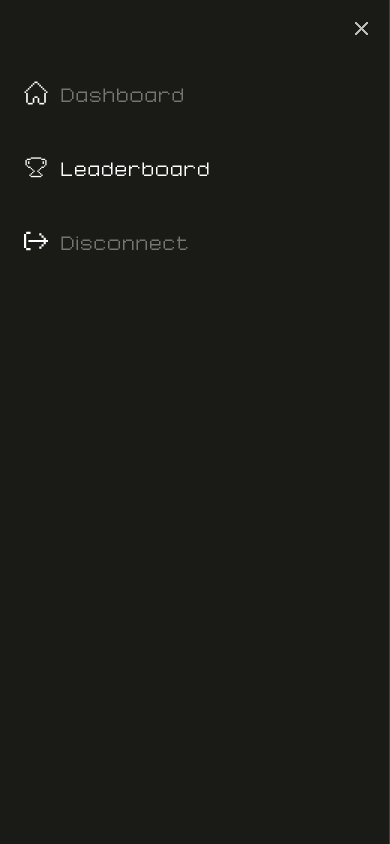
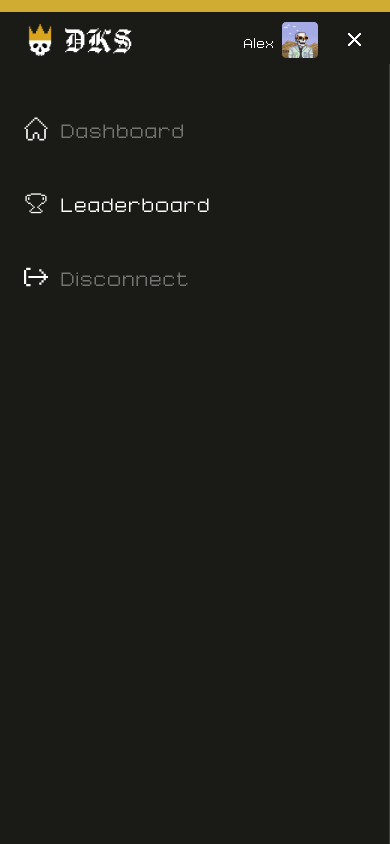
Before and after one commit to reubence/dks, a Next.js app: page /leaderboard in a window 390 px wide. Both pictures are taken after a click on the button 354 px from the left and 39 px from the top of the page. Shown: the top 844 px of the page. Built offline with nearby package versions, Linux system fonts and the light colour scheme.

Commit message:
Mobile Menu Fixes

```diff
--- a/app/(dashboard)/leaderboard/page.jsx
+++ b/app/(dashboard)/leaderboard/page.jsx
@@ -210,7 +210,7 @@ export default function Leaderboard() {
                     <TableRow
                       key={invoice.rank}
                       className={cn(
-                        "[&_td:last-child]:rounded-r-md [&_td:first-child]:rounded-l-md",
+                        "[&_td:last-child]:rounded-r-lg [&_td:first-child]:rounded-l-lg lg:[&_td:last-child]:rounded-r-md lg:[&_td:first-child]:rounded-l-md",
                         {
                           "border-l-[#CBA753] bg-gradient-to-r from-[#CBA75380] to-[#CBA75300] gradient-one":
                             i == 0,
--- a/components/navigation-menu.jsx
+++ b/components/navigation-menu.jsx
@@ -24,6 +24,7 @@ import DISCONNECT from "@/public/images/icons/disconnect-icon.svg";
 import HOME from "@/public/images/icons/home-icon.svg";
 import LEADERBOARD from "@/public/images/icons/leaderboard-icon.svg";
 
+import * as SheetPrimitive from "@radix-ui/react-dialog";
 import { Button, buttonVariants } from "./ui/button";
 import { cn } from "@/lib/utils";
 import Link from "next/link";
@@ -35,10 +36,12 @@ function classNames() {
 
 export default function NavigationMenu({ isLoggedIn }) {
   const pathname = usePathname();
+  const [sheetOpen, setSheetOpen] = React.useState();
   const [active, setActive] = React.useState(
     pathname === "/dashboard" ? "dashboard" : "leaderboard"
   );
 
+  console.log(sheetOpen);
   React.useEffect(() => {
     if (pathname === "/dashboard") {
       setActive("dashboard");
@@ -47,8 +50,12 @@ export default function NavigationMenu({ isLoggedIn }) {
     }
   }, [pathname]);
 
+  if (sheetOpen) {
+    document.body.style.pointerEvents = "auto";
+  }
+
   return (
-    <nav className="w-full bg-primary">
+    <nav className="w-full bg-primary z-[999999999]">
       <div className="absolute h-3 w-full bg-accent z-10" />
       <div className="h-[70px] px-6 pb-3 pt-[22px] relative justify-between flex">
         <div className="flex items-center text-2xl gap-2 font-waves">
@@ -84,9 +91,14 @@ export default function NavigationMenu({ isLoggedIn }) {
                 </Link>
               </PopoverContent>
             </Popover>
-            <div className="ml-4 lg:hidden">
-              <Sheet>
+            <div className="ml-4 lg:hidden relative">
+              <Sheet
+                onOpenChange={() => {
+                  setSheetOpen(!sheetOpen);
+                }}
+              >
                 <SheetTrigger>
+                  {!sheetOpen ? (
                     <svg
                       width="24"
                       height="24"
@@ -106,9 +118,27 @@ export default function NavigationMenu({ isLoggedIn }) {
                         </clipPath>
                       </defs>
                     </svg>
+                  ) : (
+                    <svg
+                      width="24"
+                      height="24"
+                      viewBox="0 0 24 24"
+                      fill="none"
+                      xmlns="http://www.w3.org/2000/svg"
+                    >
+                      <path
+                        d="M19 17H18V16H17V15H16V14H15V13H14V12H13V11H12V10H11V9H10V8H9V7H8V6H6V8H7V9H8V10H9V11H10V12H11V13H12V14H13V15H14V16H15V17H16V18H17V19H19V17Z"
+                        fill="white"
+                      />
+                      <path
+                        d="M6 17H7V16H8V15H9V14H10V13H11V12H12V11H13V10H14V9H15V8H16V7H17V6H19V8H18V9H17V10H16V11H15V12H14V13H13V14H12V15H11V16H10V17H9V18H8V19H6V17Z"
+                        fill="white"
+                      />
+                    </svg>
+                  )}
                 </SheetTrigger>
                 <SheetContent side="left">
-                  <div className="flex flex-col h-full pt-14">
+                  <div className="flex flex-col h-full pt-7 sm:pt-14">
                     <Link
                       href="/dashboard"
                       className={cn(
--- a/components/ui/sheet.jsx
+++ b/components/ui/sheet.jsx
@@ -20,7 +20,7 @@ SheetPortal.displayName = SheetPrimitive.Portal.displayName;
 const SheetOverlay = React.forwardRef(({ className, ...props }, ref) => (
   <SheetPrimitive.Overlay
     className={cn(
-      "fixed inset-0 z-50 bg-background/80 backdrop-blur-sm data-[state=open]:animate-in data-[state=closed]:animate-out data-[state=closed]:fade-out-0 data-[state=open]:fade-in-0",
+      "hidden sm:block fixed inset-0 z-50 sm:bg-background/80 sm:backdrop-blur-sm data-[state=open]:animate-in data-[state=closed]:animate-out data-[state=closed]:fade-out-0 data-[state=open]:fade-in-0",
       className
     )}
     {...props}
@@ -37,7 +37,8 @@ const sheetVariants = cva(
         top: "inset-x-0 top-0 border-b data-[state=closed]:slide-out-to-top data-[state=open]:slide-in-from-top",
         bottom:
           "inset-x-0 bottom-0 border-t data-[state=closed]:slide-out-to-bottom data-[state=open]:slide-in-from-bottom",
-        left: "inset-y-0 left-0 h-full w-full sm:w-3/4 border-r data-[state=closed]:slide-out-to-left data-[state=open]:slide-in-from-left sm:max-w-sm",
+        // WE USE THIS
+        left: "inset-y-16 sm:inset-y-0 left-0 h-full w-full sm:w-3/4 border-r data-[state=closed]:slide-out-to-left data-[state=open]:slide-in-from-left sm:max-w-sm",
         right:
           "inset-y-0 right-0 h-full w-3/4  border-l data-[state=closed]:slide-out-to-right data-[state=open]:slide-in-from-right sm:max-w-sm",
       },
@@ -50,7 +51,7 @@ const sheetVariants = cva(
 
 const SheetContent = React.forwardRef(
   ({ side = "right", className, children, ...props }, ref) => (
-    <SheetPortal>
+    <SheetPortal className="mt-16">
       <SheetOverlay />
       <SheetPrimitive.Content
         ref={ref}
@@ -61,25 +62,6 @@ const SheetContent = React.forwardRef(
         <nav className="absolute w-full bg-primary z-[999]">
           <div className="absolute h-3 w-full bg-accent z-[999]" />
         </nav>
-        <SheetPrimitive.Close className="absolute right-4 top-4 rounded-sm opacity-70 ring-offset-background transition-opacity hover:opacity-100 focus:outline-none focus:ring-2 focus:ring-ring focus:ring-offset-2 disabled:pointer-events-none data-[state=open]:bg-secondary">
-          <svg
-            width="24"
-            height="24"
-            viewBox="0 0 24 24"
-            fill="none"
-            xmlns="http://www.w3.org/2000/svg"
-          >
-            <path
-              d="M19 17H18V16H17V15H16V14H15V13H14V12H13V11H12V10H11V9H10V8H9V7H8V6H6V8H7V9H8V10H9V11H10V12H11V13H12V14H13V15H14V16H15V17H16V18H17V19H19V17Z"
-              fill="white"
-            />
-            <path
-              d="M6 17H7V16H8V15H9V14H10V13H11V12H12V11H13V10H14V9H15V8H16V7H17V6H19V8H18V9H17V10H16V11H15V12H14V13H13V14H12V15H11V16H10V17H9V18H8V19H6V17Z"
-              fill="white"
-            />
-          </svg>
-          <span className="sr-only">Close</span>
-        </SheetPrimitive.Close>
       </SheetPrimitive.Content>
     </SheetPortal>
   )
```
Lines whose indentation alone changed are shown as unchanged.
